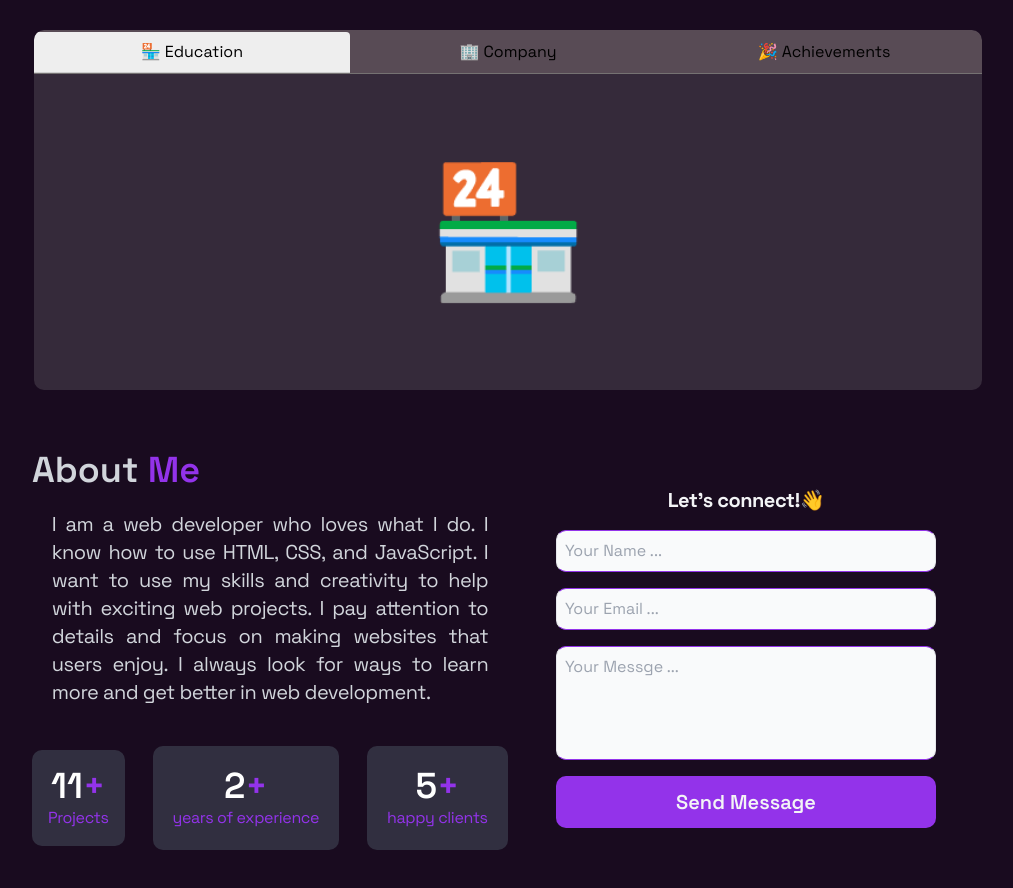
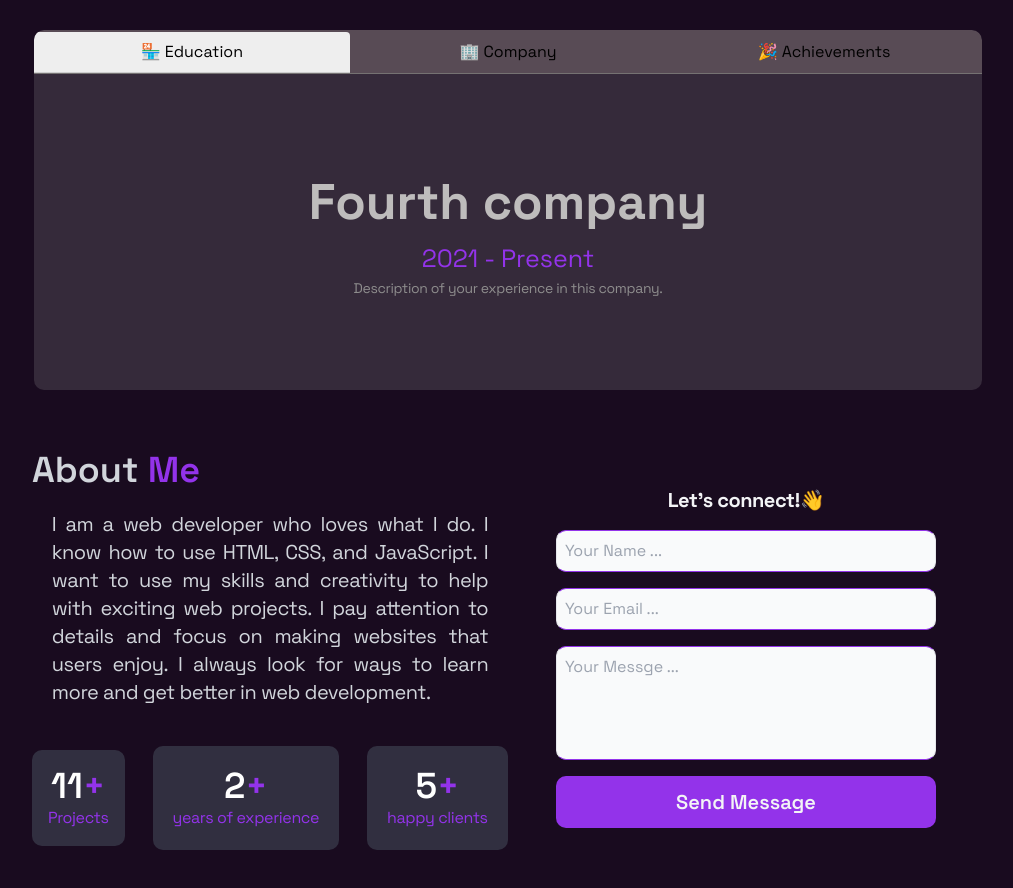
Before and after one commit to mshahdevs/ReactFolio, a React (Vite) app: page / in a window 1280 px wide. Shown: the part 2820-3708 px from the top of the page, without its empty margins (132-1145 px from the left). Built offline with nearby package versions, Linux system fonts and the light colour scheme.

Commit message:
fixed animation

```diff
--- a/src/components/Experience.jsx
+++ b/src/components/Experience.jsx
@@ -5,7 +5,7 @@ import { AnimatePresence } from 'framer-motion';
 import './experience.css';
 export function Experience() {
   const [selectedTab, setSelectedTab] = useState(tabs[0]);
-
+  console.log(selectedTab);
   return (
     <div className='container'>
       <nav className='nav'>
@@ -42,7 +42,17 @@ export function Experience() {
             transition={{ duration: 0.2 }}
             style={icon}
           >
-            {selectedTab ? selectedTab.icon : '😋'}
+            {selectedTab ? (
+              <div className='info'>
+                <div>
+                  <h3>{selectedTab.company}</h3>
+                  <span>{selectedTab.period}</span>
+                  <p>{selectedTab.description}</p>
+                </div>
+              </div>
+            ) : (
+              '😋'
+            )}
           </motion.div>
         </AnimatePresence>
       </main>
--- a/src/components/experience.css
+++ b/src/components/experience.css
@@ -67,3 +67,29 @@
   width: 100%;
   /* background-color: red; */
 }
+
+.info {
+  width: 100%;
+  /* padding: 22px; */
+  /* background-color: #fff; */
+}
+.info div {
+  display: flex;
+  flex-direction: column;
+  justify-self: center;
+}
+
+.info div h3 {
+  font-size: 50px;
+  font-weight: bold;
+  color: #bebcbc;
+}
+
+.info div span {
+  font-size: 25px;
+}
+
+.info div p {
+  font-size: 14px;
+  color: #8e8d8d;
+}
--- a/src/utils/data.js
+++ b/src/utils/data.js
@@ -1,6 +1,6 @@
-import saylanilogo from '../assets/icons/saylanilogo.png';
-import aarteclogo from '../assets/icons/aarteclogo.jpg';
-import botnosticlogo from '../assets/icons/botnosticlogo.svg';
+// import saylanilogo from '../assets/icons/saylanilogo.png';
+// import aarteclogo from '../assets/icons/aarteclogo.jpg';
+// import botnosticlogo from '../assets/icons/botnosticlogo.svg';
 export const experiences = [
   {
     company: 'First company',
@@ -24,20 +24,29 @@ export const experiences = [
   },
 ];
 
-const exp = [
-  { icon: botnosticlogo, label: 'SMIT' },
-  { icon: aarteclogo, label: 'Aartec' },
-  { icon: botnosticlogo, label: 'Botnostic' },
-];
-/**
- * ==============   Data   ================
- */
-
-const allIngredients = [
-  { icon: '🏪', label: 'Education' },
-  { icon: '🏢', label: 'Company' },
-  { icon: '🎉', label: 'Achievements' },
+const expInfo = [
+  {
+    icon: '🏪',
+    label: 'Education',
+    company: 'Fourth  company',
+    period: '2021 - Present',
+    description: 'Description of your experience in this company.',
+  },
+  {
+    icon: '🏢',
+    label: 'Company',
+    company: 'Fourth  company',
+    period: '2021 - Present',
+    description: 'Description of your experience in this company.',
+  },
+  {
+    icon: '🎉',
+    label: 'Achievements',
+    company: 'Fourth  company',
+    period: '2021 - Present',
+    description: 'Description of your experience in this company.',
+  },
 ];
 
-const [tomato, lettuce, cheese] = allIngredients;
-export const tabs = [tomato, lettuce, cheese];
+const [education, company, achievements] = expInfo;
+export const tabs = [education, company, achievements];
```
